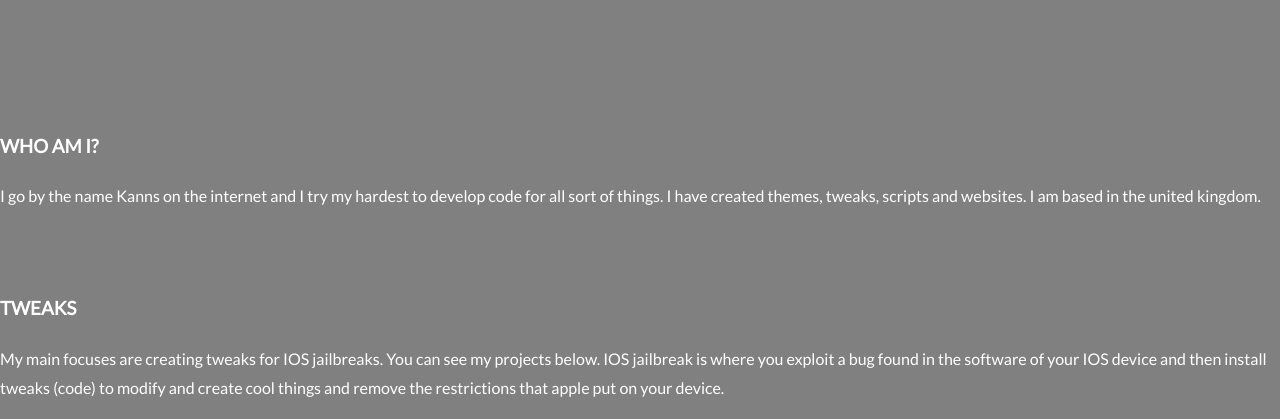
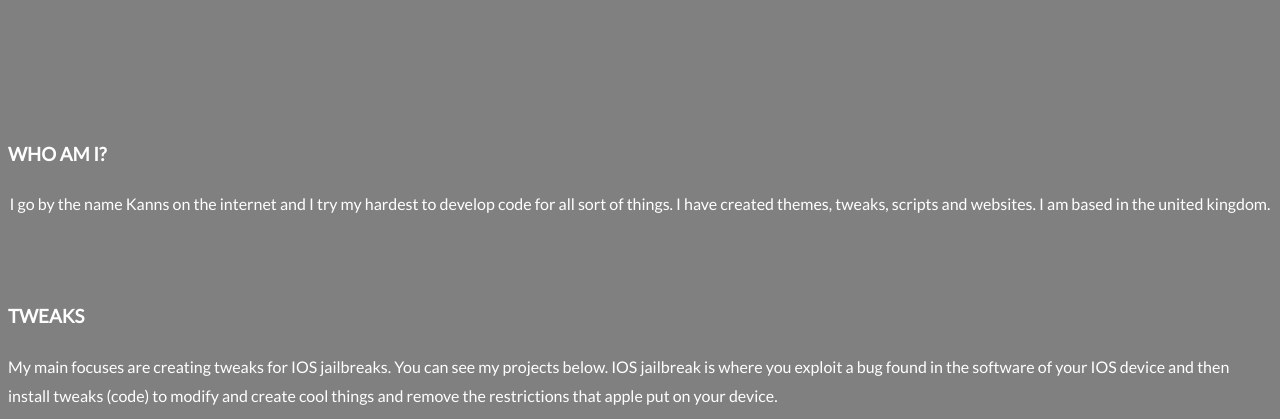
Before and after one commit to Kanns103/Kanns103.github.io, a plain HTML site: page index.html in a window 1280 px wide. Shown: the part 381-800 px from the top of the page. Drawn offline with Linux system fonts and the light colour scheme.

Commit message:
Initial Commit

```diff
--- a/index.html
+++ b/index.html
@@ -23,10 +23,6 @@ body, html {
   height: 100%;
   color: #ffffff;
   line-height: 1.8;
-}
-body {
-  vertical-align: middle;
-  display: table-cell;
 }
 
 <html>
@@ -76,8 +72,8 @@ body {
 <!-- Container (About Section) -->
     <div class="w3-content w3-container w3-padding-64" id="about">
   <h3 class="w3-center">WHO AM I?</h3>
-  <p>
-  I go by the name Kanns on the internet and I try my hardest to develop code for all sort of things. I have created themes, tweaks, scripts and websites. I am based in the united kingdom.
+  <p style="text-align:center;">
+  I go by the name Kanns on the internet and I try my hardest to develop code for all sort of things. I have created themes, tweaks, scripts and websites. I am based in the united kingdom.</p>
   <pre>
 
   </pre>
```
